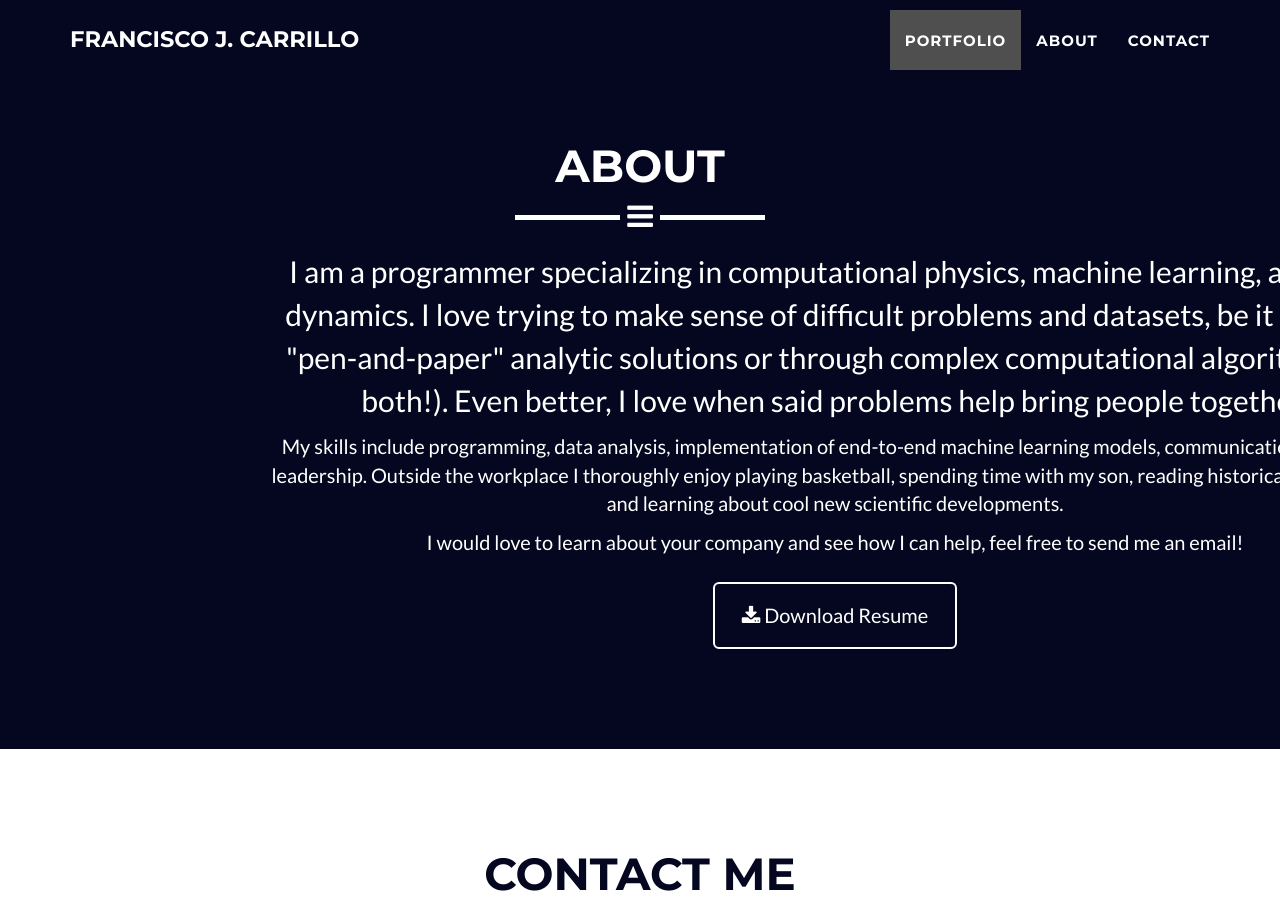
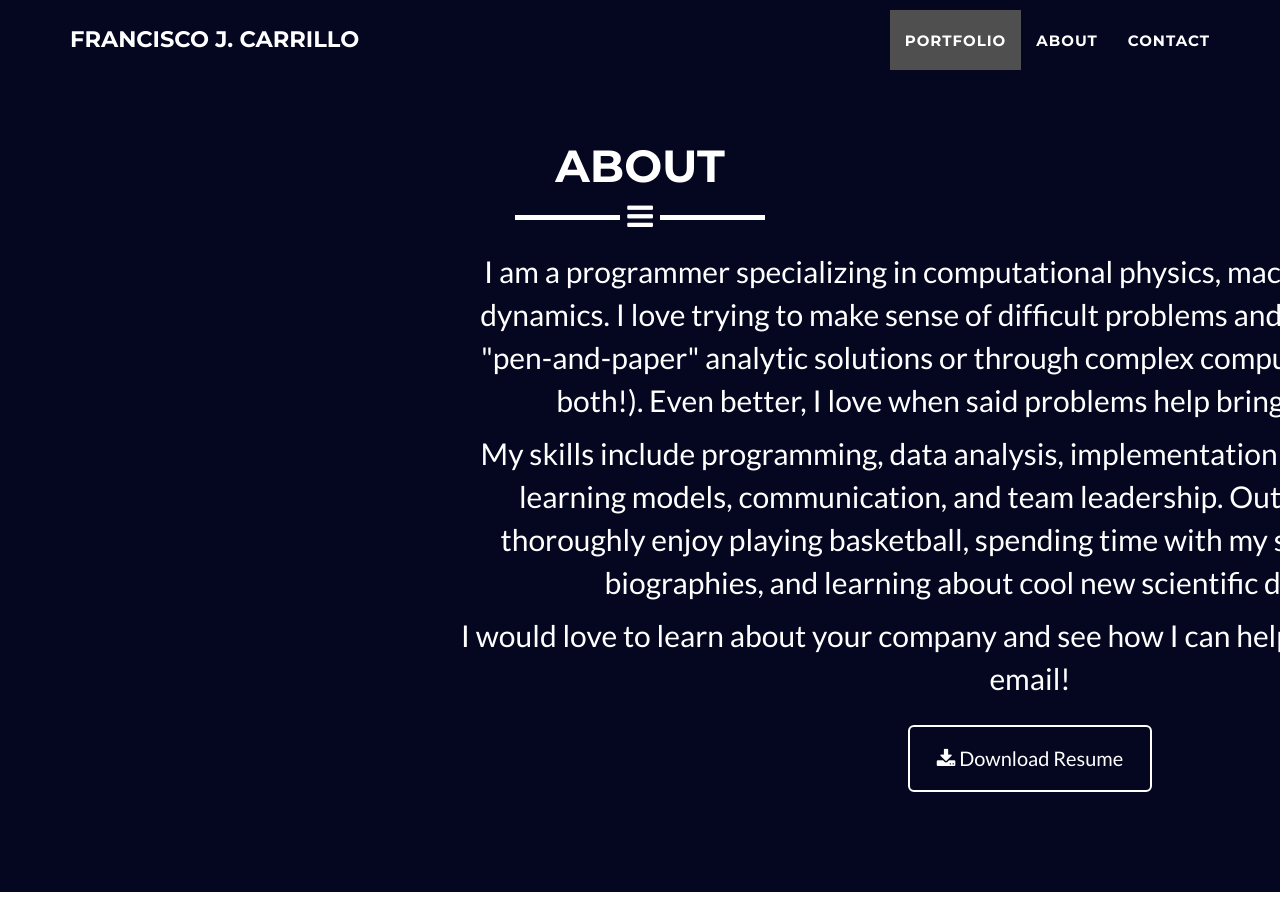
Before and after one commit to Franjcf/Franjcf.github.io, a Jekyll site: the page built from _posts/2020-13-30-Simulation of Multiphase Flow in Deformable Media.markdown, in a window 1280 px wide and 900 px high, scrolled down 2296 px. Built offline with Jekyll 4.4.1, drawn with Linux system fonts in a browser that asks for light colours.

Commit message:
new commit

```diff
--- a/_includes/about.html
+++ b/_includes/about.html
@@ -8,14 +8,14 @@
                 </div>
             </div>
             <div class="row">
-                <div class="col-lg-12 col-lg-offset-2 text-center">
+                <div class="col-lg-12 col-lg-offset-4 text-center">
 		    <p style="font-size:30px;">I am a programmer specializing in computational physics, machine learning, and fluid dynamics. I love trying to make sense of difficult problems and datasets, be it through "pen-and-paper" analytic solutions or through complex computational algorithms (or both!). Even better, I love when said problems help bring people together.
 		    </p>
 
-		    <p>My skills include programming, data analysis, implementation of end-to-end machine learning models, communication, and team leadership. Outside the workplace I thoroughly enjoy playing basketball, spending time with my son, reading historical biographies, and learning about cool new scientific developments.
+		    <p style="font-size:30px;">My skills include programming, data analysis, implementation of end-to-end machine learning models, communication, and team leadership. Outside the workplace I thoroughly enjoy playing basketball, spending time with my son, reading historical biographies, and learning about cool new scientific developments.
 		    </p>
 
-		    <p> I would love to learn about your company and see how I can help, feel free to send me an email! </p>
+		    <p style="font-size:30px;"> I would love to learn about your company and see how I can help, feel free to send me an email! </p>
 		    <a href="img/Resume.pdf" download="Resume Francisco J. Carrillo"" class="btn btn-lg btn-outline">
                         <i class="fa fa-download"></i> Download Resume
                     </a>
```
